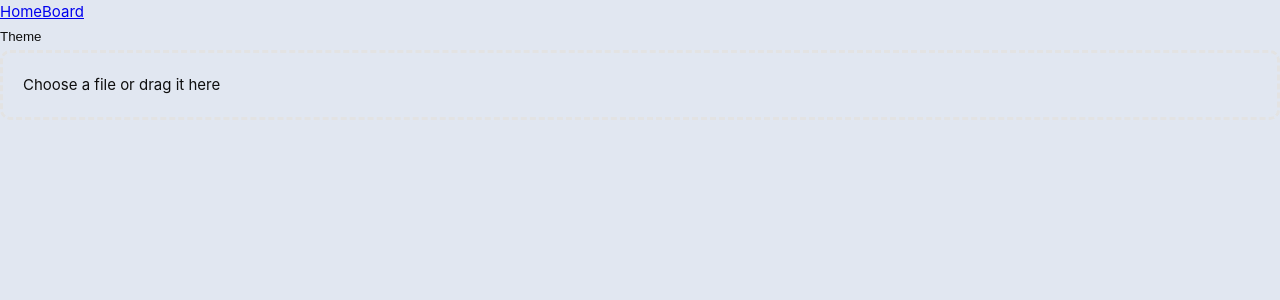
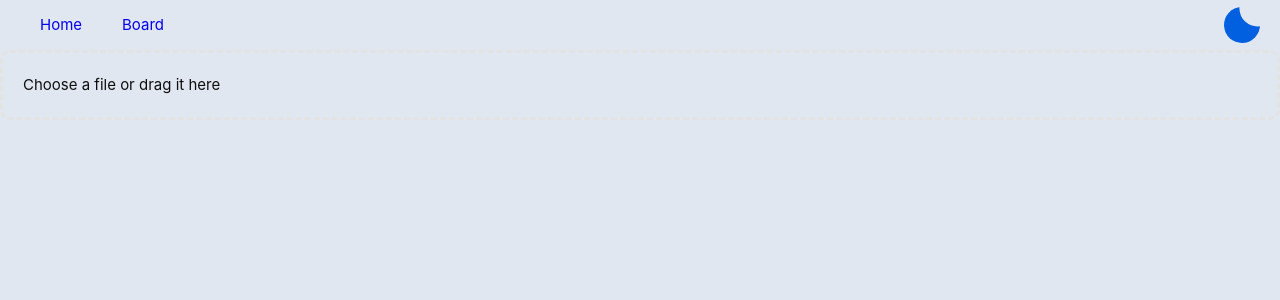
Before and after one commit to orlovse/Craboard, a Vue app: page / in a window 1280 px wide. Shown: the top 300 px of the page. Built offline with nearby package versions, Linux system fonts and the light colour scheme.

Commit message:
Add theme toggle

```diff
--- a/src/App.vue
+++ b/src/App.vue
@@ -2,10 +2,10 @@
 import { RouterLink, RouterView } from "vue-router";
 import { storeToRefs } from "pinia";
 import { useUserStore } from "@/stores/user";
+import ThemeToggle from "./components/ThemeToggle.vue";
 
 const userStore = useUserStore();
 const { isDarkTheme } = storeToRefs(userStore);
-const { switchThemeAction } = userStore;
 </script>
 
 <template>
@@ -18,7 +18,7 @@ const { switchThemeAction } = userStore;
         <RouterLink to="/">Home</RouterLink>
         <RouterLink to="/board/123">Board</RouterLink>
       </nav>
-      <button @click="switchThemeAction">Theme</button>
+      <ThemeToggle />
     </header>
 
     <RouterView />
@@ -29,6 +29,10 @@ const { switchThemeAction } = userStore;
 @import "@/assets/base.css";
 .header {
   height: 50px;
+  display: flex;
+  justify-content: space-between;
+  align-items: center;
+  padding: 0 20px;
 }
 
 .main-container {
--- a/src/assets/base.css
+++ b/src/assets/base.css
@@ -86,3 +86,27 @@ button {
 	color: inherit;
 	padding: 0;
 }
+
+a {
+  text-decoration: none;
+  cursor: pointer;
+  margin: 20px;
+  position: relative;
+}
+
+a::before {
+  content: "";
+  position: absolute;
+  bottom: 0;
+  right: 0;
+  width: 0;
+  height: 2px;
+  background-color: var(--color-primary);
+  transition: width 0.6s cubic-bezier(0.25, 1, 0.5, 1);
+}
+
+a:hover::before {
+  left: 0;
+  right: auto;
+  width: 100%;
+}
--- /dev/null
+++ b/src/components/ThemeToggle.vue
@@ -0,0 +1,75 @@
+<script setup lang="ts">
+import { useUserStore } from "@/stores/user";
+import { storeToRefs } from "pinia";
+
+const userStore = useUserStore();
+
+const { isDarkTheme } = storeToRefs(userStore);
+const { switchThemeAction } = userStore;
+</script>
+
+<template>
+  <label class="dayNight" :class="[isDarkTheme && 'day']">
+    <input type="checkbox" @change="switchThemeAction" />
+    <div></div>
+  </label>
+</template>
+
+<style scoped lang="scss">
+$dayBtn: #eec328;
+
+.dayNight {
+  cursor: pointer;
+  input {
+    display: none;
+
+    & + div {
+      border-radius: 50%;
+      width: 36px;
+      height: 36px;
+      position: relative;
+      box-shadow: inset 16px -16px 0 0 var(--color-primary);
+      transform: scale(1) rotate(-2deg);
+      transition: box-shadow 0.5s ease 0s, transform 0.4s ease 0.1s;
+      &:before {
+        content: "";
+        width: inherit;
+        height: inherit;
+        border-radius: inherit;
+        position: absolute;
+        left: 0;
+        top: 0;
+        transition: background 0.3s ease;
+      }
+      &:after {
+        content: "";
+        width: 8px;
+        height: 8px;
+        border-radius: 50%;
+        margin: -4px 0 0 -4px;
+        position: absolute;
+        top: 50%;
+        left: 50%;
+        box-shadow: 0 -23px 0 $dayBtn, 0 23px 0 $dayBtn, 23px 0 0 $dayBtn,
+          -23px 0 0 $dayBtn, 15px 15px 0 $dayBtn, -15px 15px 0 $dayBtn,
+          15px -15px 0 $dayBtn, -15px -15px 0 $dayBtn;
+        transform: scale(0);
+        transition: all 0.3s ease;
+      }
+    }
+    &:checked + div {
+      box-shadow: inset 32px -32px 0 0 var(--color-primary);
+      transform: scale(0.5) rotate(0deg);
+      transition: transform 0.3s ease 0.1s, box-shadow 0.2s ease 0s;
+      &:before {
+        background: $dayBtn;
+        transition: background 0.3s ease 0.1s;
+      }
+      &:after {
+        transform: scale(1.5);
+        transition: transform 0.5s ease 0.15s;
+      }
+    }
+  }
+}
+</style>
```
